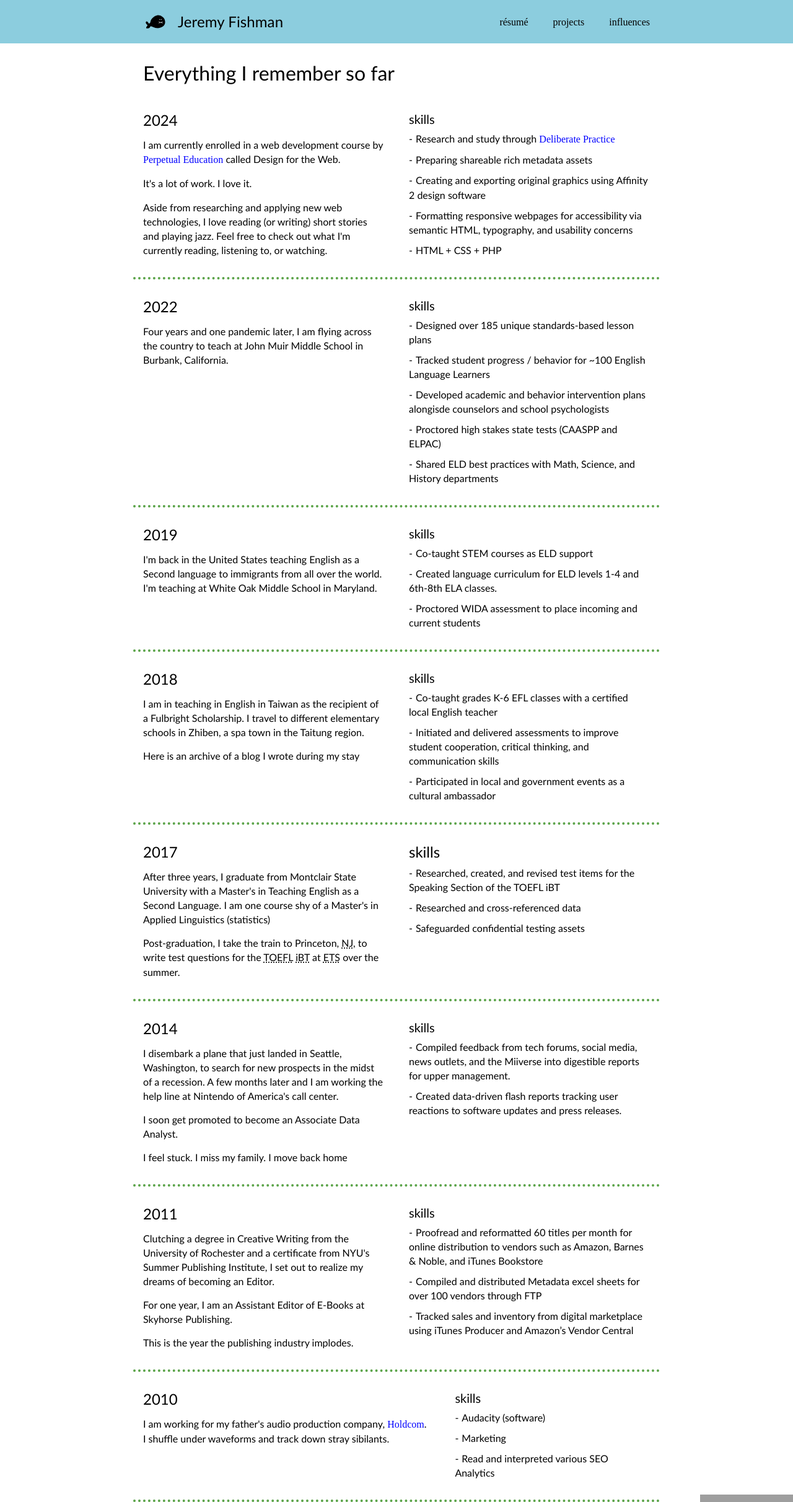
After one commit to prolixmagus/pe-projects, a PHP site: page /timeline.php in a window 1280 px wide. The commit adds this page. Shown: the whole page at 62% size. Run offline with PHP 8.4, Linux system fonts and the light colour scheme; grey boxes are pictures that could not be loaded.

Commit message:
Refactor landing page HTML to PHP

```diff
--- a/css/style.css
+++ b/css/style.css
@@ -103,39 +103,43 @@ p + p {
 
 /*TIMELINE PAGE*/
 
-.timeline-section {
+.timeline {
 	position: relative;
 }
 
-.timeline-section inner-column {
+.first {
+	padding-top: 1rem;
+}
+
+.timeline inner-column {
 	display: flex;
 	flex-direction: column;
 	gap: 1.5rem;
-	padding: 2rem 1rem;
 	border-bottom: 4px dotted var(--fish-green);
 }
+
 
 .title {
 	font-size: 2rem;
 	font-family: Gill Sans;
 }
 
-.timeline-section h2 {
+.timeline h2 {
 	font-family: "Gill Sans", san-serif;
 	font-size: 1.5rem;
 }
 
-.timeline-section h3 {
+.timeline h3 {
 	font-family: "Gill Sans", san-serif;
 	font-size: 1.25rem;
 }
 
-.timeline-section p, .timeline-section li {
+.timeline p, .timeline li {
 	max-width: 50ch;
 	font-weight: 300;
 }
 
-.timeline-section li::before {
+.timeline li::before {
 	content: '-';
 	padding-right: 5px;
 }
@@ -154,7 +158,6 @@ h2 + p {
 .influences inner-column {
 	display: flex;
 	flex-direction: column;
-	padding: 1rem;
 	gap: 2rem;
 }
 
@@ -168,6 +171,27 @@ h2 + p {
 
 .books, .shows, .music {
 	position: relative;
+}
+
+/*PROJECT PAGE */
+
+
+.project-list {
+	display: grid;
+	grid-template-columns: repeat(4, 1fr);
+	gap: 10px;
+}
+
+.exercise {
+	border: 2px solid black;
+	padding-inline: 5px;
+	border-radius: 5%;
+	min-height: 15vh;
+	font-size: 1.5rem;
+}
+
+.projects inner-column {
+	padding-top: 1rem;
 }
 
 /* ASSETS */
@@ -243,7 +267,7 @@ h2 + p {
 
 /*LISTS and LINKS*/
 
-.timeline-section li, .influences li {
+.timeline li, .influences li {
 	padding-top: 10px;
 	font-weight: 300;
 }
@@ -252,7 +276,7 @@ p a, li a {
 	color: blue;
 	text-decoration: none;
 	display: inline-block;
-	font-family: futura;
+	font-family: "Gill-Sans";
 }
 
 .main-link a {
@@ -267,6 +291,7 @@ p a:hover, li a:hover {
 li a:visited, p a:visited {
 	color: var(--tile-red);
 }
+
 
 
 /*Typography*/
@@ -295,12 +320,12 @@ p, li {
 }
 
 .outdoor-voice {
-	font-size: 1.25rem;
+	font-size: 1.5rem;
 	font-family: "Gill Sans", sans-serif;
 }
 
 .loud-voice {
-	font-size: 1.5rem;
+	font-size: 2rem;
 	font-family: "Gill Sans", sans-serif;
 }
 
@@ -397,7 +422,7 @@ p, li {
 }
 
 @media (min-width: 775px) {
-	.timeline-section inner-column {
+	.timeline inner-column {
 		flex-direction: row;
 		gap: 40px;
 	}
--- /dev/null
+++ b/logo.php
@@ -0,0 +1,28 @@
+
+<svg class='fish-logo-solo' width="100%" height="100%" viewBox="0 0 196 247" version="1.1" xmlns="http://www.w3.org/2000/svg" xmlns:xlink="http://www.w3.org/1999/xlink" style="fill-rule:evenodd;clip-rule:evenodd;stroke-linecap:round;stroke-linejoin:round;stroke-miterlimit:1.5;">
+    <g transform="matrix(1,0,0,1,-1671,-5328)">
+        <g id="Artboard6" transform="matrix(1,0,0,1,-0.506569,-0.555537)">
+            <rect x="1671.51" y="5328.56" width="195.239" height="246.046" style="fill:none;"/>
+            <g transform="matrix(3.77342,0,0,3.77342,-4869.15,-15498.6)">
+                <g class="fish-body" transform="matrix(0.530537,0,0,0.530537,1572.15,4621.64)">
+                    <path d="M321.316,1767.36C321.315,1767.36 321.314,1767.36 321.314,1767.36C321.314,1767.36 321.317,1767.36 321.316,1767.36ZM321.716,1767.38C321.79,1767.41 319.859,1765.12 316.766,1762.35C311.08,1757.25 316.486,1748.2 321.565,1754.32C325.481,1759.05 325.547,1759.53 325.547,1759.53L326.583,1761.15C333.488,1758.26 332.236,1754.6 333.578,1750.11C336.474,1740.43 349.983,1729.73 359.391,1728.12C371.942,1725.97 385.236,1735.34 388.634,1744.35C398.47,1770.42 373.858,1780.09 357.266,1778.73C350.659,1778.2 343.351,1774.45 338.11,1772.58C335.806,1771.76 334.393,1771.64 331.894,1772.15C330.092,1778.84 327.111,1779.49 317.95,1779.65C311.658,1779.76 321.711,1767.43 321.716,1767.38Z"/>
+                </g>
+                <g class="fish-right-eye" transform="matrix(1.0248,0,0,1.02476,1312.3,3732.46)">
+                    <ellipse cx="447.992" cy="1770.81" rx="0.848" ry="0.786" style="fill:white;"/>
+                </g>
+                <g class="fish-left-eye" transform="matrix(1.0248,0,0,1.02476,1309.05,3732.46)">
+                    <ellipse cx="447.992" cy="1770.81" rx="0.848" ry="0.786" style="fill:white;"/>
+                </g>
+                <g class="fish-mouth" transform="matrix(1.71822,0,0,2.24344,1000.89,1572.42)">
+                    <path d="M446.633,1774.54L448.942,1774.54" style="fill:none;stroke:white;stroke-width:0.56px;"/>
+                </g>
+                <g class="fish-right-mouth" transform="matrix(2.24344,0,0,2.24344,766.31,1572.42)">
+                    <path d="M445.961,1773.9C445.961,1773.9 447.313,1774.58 445.961,1775.18" style="fill:none;stroke:white;stroke-width:0.5px;"/>
+                </g>
+                <g class="fish-left-mouth" transform="matrix(-2.24344,0,0,2.24344,2774.11,1572.42)">
+                    <path d="M445.961,1773.9C445.961,1773.9 447.313,1774.58 445.961,1775.18" style="fill:none;stroke:white;stroke-width:0.5px;"/>
+                </g>
+            </g>
+        </g>
+    </g>
+</svg>
--- /dev/null
+++ b/site-header.php
@@ -0,0 +1,16 @@
+<logo-container>
+	<a class='site-logo' href='index.php'>
+		<?php include("logo.php")?>
+	</a>
+	<a href ='index.php'>
+		<h1 class='outdoor-voice'>Jeremy Fishman</h1>
+	</a>
+</logo-container>
+
+<nav>
+	<ul class='header-menu'>
+		<li class='main-link'><a href='timeline.php'>résumé</a></li>
+		<li class='main-link'><a href='projects.php'>projects</a></li>
+		<li class='main-link'><a href='influences.php'>influences</a></li>
+	</ul>
+</nav>
--- /dev/null
+++ b/timeline.php
@@ -0,0 +1,235 @@
+<!DOCTYPE html>
+<html lang='en'>
+	<head>
+		<meta charset='UTF-8'>
+		<meta name='viewport' content='width=device-width, initial-scale=1.0'>
+
+		<meta property='og:title' content='Fishman: Timeline'>
+		<meta property='og:type' content='article'>
+		<meta property='og:description' content='Teacher. Web Developer. Linguist. Writer. Human.'>
+
+		<meta property='og:url' content='https://www.peprojects.dev/alpha-8/jeremy/timeline.html'>
+		<meta property='og:image' content='www.peprojects.dev/alpha-8/jeremy/images/meta-fish-card.jpg'>
+
+		<meta name="twitter:title" content="Jeremy Fishman's Portfolio">
+		<meta name="twitter:description" content="Teacher. Web Developer. Linguist. Writer. Human.">
+		<meta name="twitter:image" content="www.peprojects.dev/alpha-8/jeremy/images/meta-fish-card.jpg">
+		<meta name="twitter:card" content="summary_large_image">
+
+		<title>Jeremy Fishman</title>
+
+		<link rel='stylesheet' href='css/style.css'>
+
+	</head>
+
+	<body>
+
+		<header class='site-header'>
+			<inner-column>
+
+				<?php include("site-header.php")?>
+
+			</inner-column>
+		</header>
+
+		<main class='intro'>
+			<section>
+				<inner-column>
+					<h2 class='title'>Everything I remember so far</h2>
+
+				</inner-column>
+			</section>
+
+			<section class='timeline' id='present-day'>
+				<inner-column class='first'>
+					<div>
+						<h2>2024</h2>
+
+						<p>I am currently enrolled in a web development course by <a class='derek-pink' href='https://perpetual.education/'>Perpetual Education</a> called Design for <em>the Web</em>.</p>
+
+						<p>It's a lot of work. I love it.</p>
+
+						<p>Aside from researching and applying new web technologies, I love reading (or writing) short stories and playing jazz. Feel free to check out what I'm currently reading, listening to, or watching.</p>
+					</div>
+
+					<experience-gained>
+						<h3>skills</h3>
+
+						<ul title='skills so far'>
+							<li>Research and study through <a href='https://www.sciencedirect.com/topics/psychology/deliberate-practice'>Deliberate Practice</a></li>
+							<li>Preparing shareable rich metadata assets</li>
+							<li>Creating and exporting original graphics using Affinity 2 design software</li>
+							<li>Formatting responsive webpages for accessibility via semantic HTML, typography, and usability concerns</li>
+							<li>HTML + CSS + PHP</li>
+						</ul>
+					</experience-gained>
+
+				</inner-column>
+			</section>
+
+			<section class='timeline' id='burbank'>
+				<inner-column>
+					<div>
+						<h2>2022</h2>
+
+						<p>Four years and one pandemic later, I am flying across the country to teach at John Muir Middle School in Burbank, California.</p>
+
+					</div>
+					<experience-gained>
+						<h3>skills</h3>
+
+						<ul title='skills'>
+							<li>Designed over 185 unique standards-based lesson plans</li>
+							<li>Tracked student progress / behavior for ~100 English Language Learners</li>
+							<li>Developed academic and behavior intervention plans alongisde counselors and school psychologists</li>
+							<li>Proctored high stakes state tests (CAASPP and ELPAC)</li>
+							<li>Shared ELD best practices with Math, Science, and History departments</li>
+						</ul>
+					</experience-gained>
+				</inner-column>
+			</section>
+
+			<section class='timeline' id='white-oak'>
+				<inner-column>
+					<div>
+						<h2>2019</h2>
+
+						<p>I'm back in the United States teaching English as a Second language to immigrants from all over the world. I'm teaching at White Oak Middle School in Maryland.</p>
+
+					</div>
+					<experience-gained>
+						<h3>skills</h3>
+
+						<ul title='skills'>
+							<li>Co-taught STEM courses as ELD support</li>
+							<li>Created language curriculum for ELD levels 1-4 and 6th-8th ELA classes.</li>
+							<li>Proctored WIDA assessment to place incoming and current students</li>
+						</ul>
+					</experience-gained>
+				</inner-column>
+			</section>
+
+				<!-- insert section for Burbank Middle School / Sylvan and White Oak -->
+
+			<section class='timeline'>
+				<inner-column>
+					<div>
+						<h2>2018</h2>
+
+						<p>I am in teaching in English in Taiwan as the recipient of a Fulbright Scholarship. I travel to different elementary schools in Zhiben, a spa town in the Taitung region.</p>
+
+						<p>Here is an archive of a blog I wrote during my stay</p>
+
+
+						<!-- insert link here -->
+					</div>
+					<experience-gained>
+						<h3>skills</h3>
+
+						<ul title='skills'>
+							<li>Co-taught grades K-6 EFL classes with a certified local English teacher</li>
+							<li>Initiated and delivered assessments to improve student cooperation, critical thinking, and communication skills</li>
+							<li>Participated in local and government events as a cultural ambassador</li>
+						</ul>
+					</experience-gained>
+				</inner-column>
+			</section>
+
+
+			<section class='timeline'>
+				<inner-column>
+					<div>
+						<h2>2017</h2>
+
+						<p>After three years, I graduate from Montclair State University with a Master's in Teaching English as a Second Language. I am one course shy of a Master's in Applied Linguistics (statistics)</p>
+
+						<p>Post-graduation, I take the train to Princeton, <abbr title='New Jersey'>NJ</abbr>, to write test questions for the <abbr title='Test of English as a Foreign Language'>TOEFL</abbr> <abbr title='internet-Based-Test'>iBT</abbr> at <abbr title='Educational Testing Services'>ETS</abbr> over the summer.</p>
+					</div>
+					<experience-gained>
+						<h2>skills</h2>
+
+						<ul title='skills'>
+							<li>Researched, created, and revised test items for the Speaking Section of the TOEFL iBT</li>
+							<li>Researched and cross-referenced data</li>
+							<li>Safeguarded confidential testing assets</li>
+						</ul>
+					</experience-gained>
+				</inner-column>
+			</section>
+
+
+			<section class='timeline'>
+				<inner-column>
+					<div>
+						<h2>2014</h2>
+
+						<p>I disembark a plane that just landed in Seattle, Washington, to search for new prospects in the midst of a recession. A few months later and I am working the help line at Nintendo of America's call center.</p>
+
+						<p>I soon get promoted to become an Associate Data Analyst.</p>
+
+						<p>I feel stuck. I miss my family. I move back home</p>
+					</div>
+					<experience-gained>
+						<h3>skills</h3>
+
+						<ul title='skills'>
+							<li>Compiled feedback from tech forums, social media, news outlets, and the Miiverse into digestible reports for upper management.</li>
+							<li>Created data-driven flash reports tracking user reactions to software updates and press releases.</li>
+						</ul>
+					</experience-gained>
+				</inner-column>
+			</section>
+
+			<section class='timeline'>
+				<inner-column>
+					<div>
+
+						<h2>2011</h2>
+
+						<p>Clutching a degree in Creative Writing from the University of Rochester and a certificate from NYU's Summer Publishing Institute, I set out to realize my dreams of becoming an Editor.</p>
+
+						<p>For one year, I am an Assistant Editor of E-Books at Skyhorse Publishing.</p>
+
+						<p>This is the year the publishing industry implodes.</p>
+
+					</div>
+					<experience-gained>
+
+						<h3>skills</h3>
+
+						<ul title='skills'>
+							<li>Proofread and reformatted 60 titles per month for online distribution to vendors such as Amazon, Barnes & Noble, and iTunes Bookstore</li>
+							<li>Compiled and distributed Metadata excel sheets for over 100 vendors through FTP</li>
+							<li>Tracked sales and inventory from digital marketplace using iTunes Producer and Amazon’s Vendor Central</li>
+						</ul>
+					</experience-gained>
+				</inner-column>
+			</section>
+
+
+			<section class='timeline'>
+				<inner-column>
+					<div>
+
+						<h2>2010</h2>
+
+						<p>I am working for my father's audio production company, <a href='https://www.holdcom.com/'>Holdcom</a>. I shuffle under waveforms and track down stray sibilants.</p>
+					</div>
+					<experience-gained>
+						<h3>skills</h3>
+
+						<ul title='skills'>
+							<li>Audacity (software)</li>
+							<li>Marketing</li>
+							<li>Read and interpreted various SEO Analytics</li>
+						</ul>
+					</experience-gained>
+
+				</inner-column>
+			</section>
+			<picture class='timeline-seaweed'>
+				<img src='images/seaweed-1.svg' alt='pink seaweed'>
+			</picture>
+		</main>
+	</body>
+</html>
```
Also changed, not shown: functions.php (added, +16 -0 lines), index.php (added, +71 -0 lines), influences.php (added, +108 -0 lines), projects.php (added, +58 -0 lines). Lines whose indentation alone changed are shown as unchanged.
